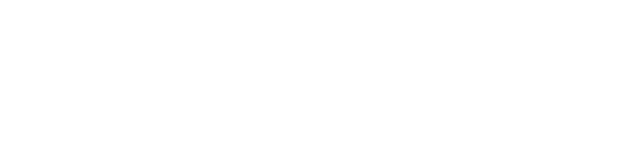
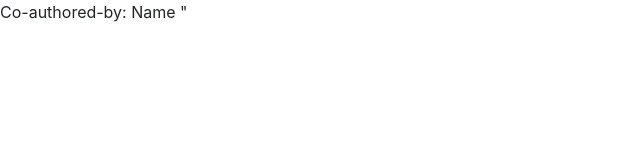
Before and after one commit to HarrisonStrand/counting, a plain HTML site: page index.html in a window 1280 px wide. Shown: the whole page, without its empty margins (0-640 px from the left). Drawn offline with Linux system fonts and the light colour scheme.

Commit message:
making pseudo commit to check contributions
Co-authored-by: Taylor Delph <taylulzcode@gmail.com>, Svea Wade <svealinneawade@gmail.com>

```diff
--- a/index.html
+++ b/index.html
@@ -10,3 +10,5 @@
 
 </body>
 </html>
+
+Co-authored-by: Name <email>"
```
